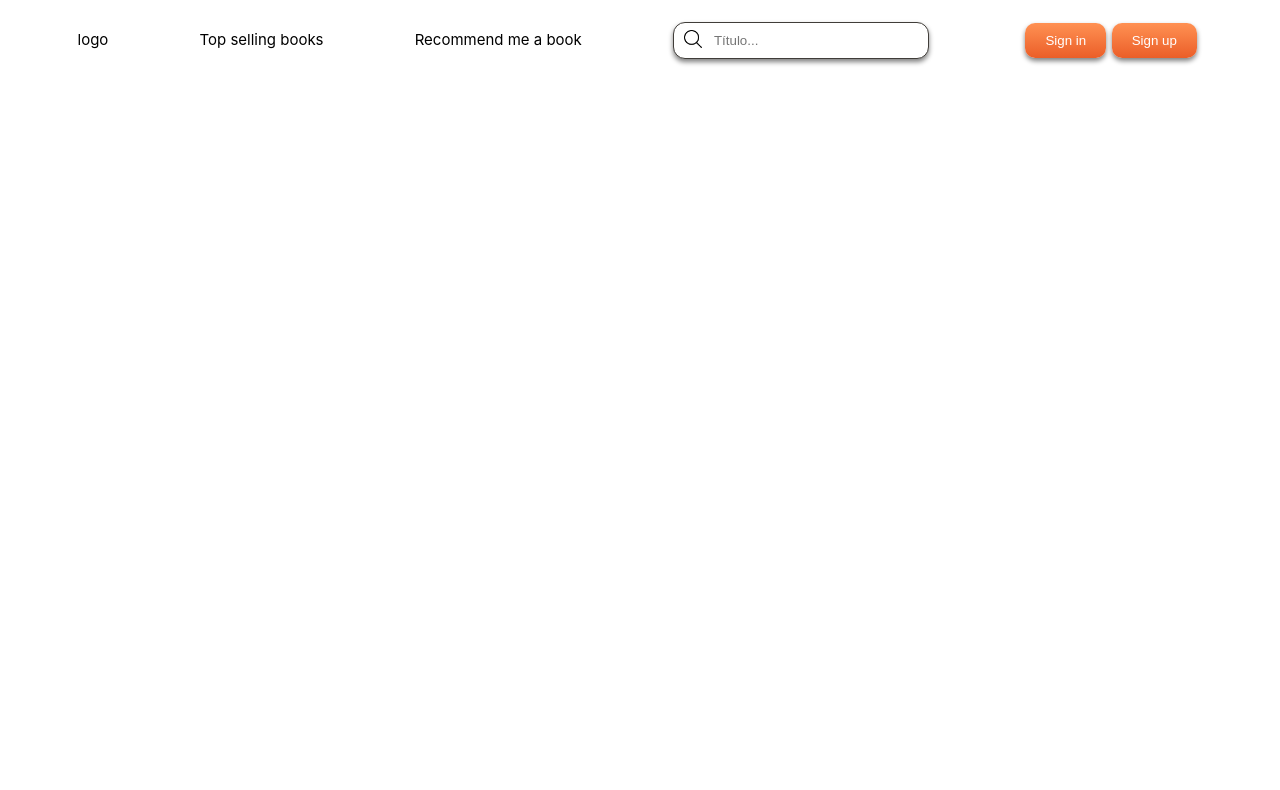
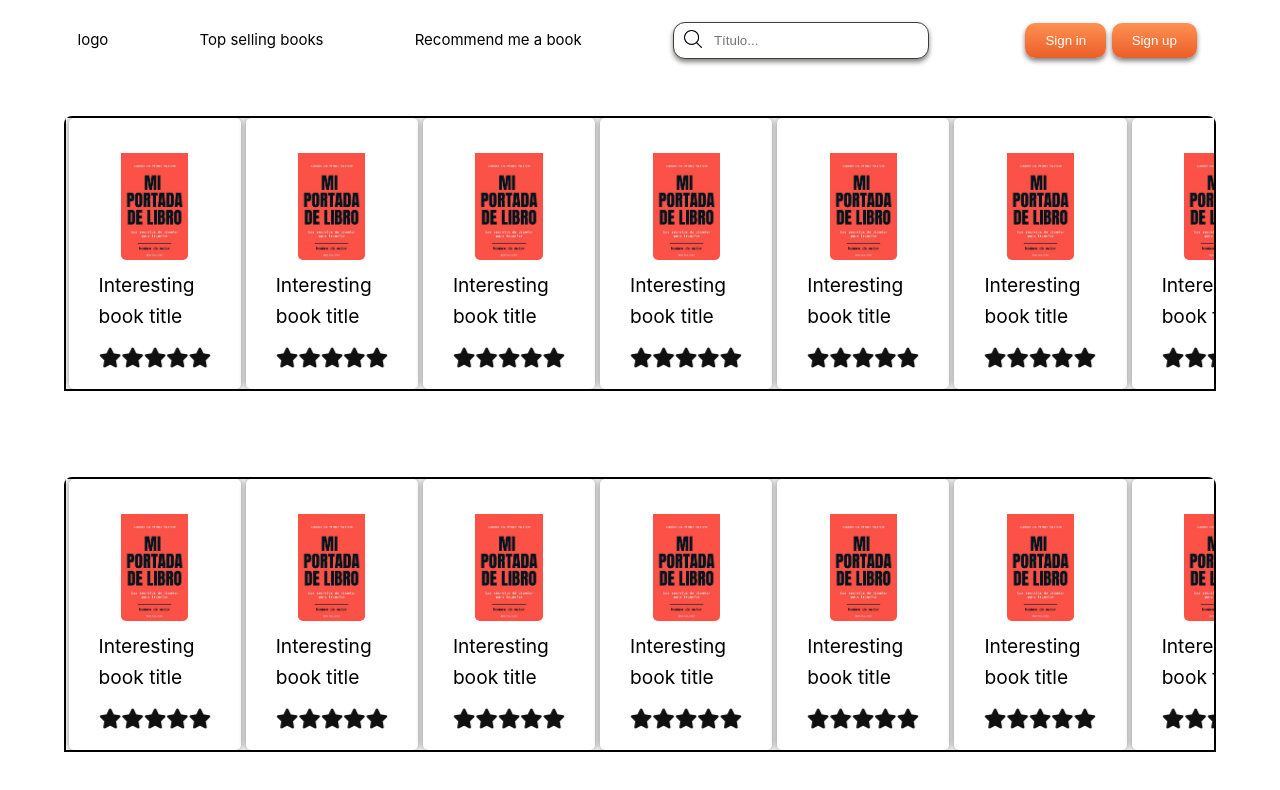
Before and after one commit to mgg709/BookWise, a Vue app in the folder frontend/bookwise-front/: page /selling in a window 1280 px wide. Shown: the top 790 px of the page. Built offline with nearby package versions, Linux system fonts and the light colour scheme.

Commit message:
Basic recommendation page

```diff
--- a/frontend/bookwise-front/src/router/index.js
+++ b/frontend/bookwise-front/src/router/index.js
@@ -16,6 +16,11 @@ const router = createRouter({
       // this generates a separate chunk (About.[hash].js) for this route
       // which is lazy-loaded when the route is visited.
       component: () => import('../views/AboutView.vue')
+    },
+    {
+      path: "/selling",
+      name: "selling",
+      component: () => import('../views/SellingView.vue')
     }
   ]
 })
--- /dev/null
+++ b/frontend/bookwise-front/src/views/SellingView.vue
@@ -0,0 +1,80 @@
+<script setup>
+import BookCard from '../components/BookCard.vue'
+</script>
+
+<template>
+  <h1>Top selling books</h1>
+  <div class="top-sellings-books">
+    <div class="layer-list">
+      <BookCard class="book"></BookCard>
+      <BookCard class="book"></BookCard>
+      <BookCard class="book"></BookCard>
+      <BookCard class="book"></BookCard>
+      <BookCard class="book"></BookCard>
+      <BookCard class="book"></BookCard>
+      <BookCard class="book"></BookCard>
+      <BookCard class="book"></BookCard>
+      <BookCard class="book"></BookCard>
+      <BookCard class="book"></BookCard>
+    </div>
+  </div>
+  <h1>Top best rated</h1>
+  <div class="top-best-rated">
+    <div class="layer-list">
+      <BookCard class="book"></BookCard>
+      <BookCard class="book"></BookCard>
+      <BookCard class="book"></BookCard>
+      <BookCard class="book"></BookCard>
+      <BookCard class="book"></BookCard>
+      <BookCard class="book"></BookCard>
+      <BookCard class="book"></BookCard>
+      <BookCard class="book"></BookCard>
+      <BookCard class="book"></BookCard>
+      <BookCard class="book"></BookCard>
+    </div>
+  </div>
+</template>
+
+  <style>
+  *{
+    margin:0;
+    padding: 0;
+    box-sizing: border-box;
+  }
+
+  template{
+    display: flex;
+    flex-wrap: wrap;
+    justify-content: center;
+    height: 100vh;
+  }
+
+  h1{
+    width: 88%;
+    color: white;
+  }
+
+  .top-sellings-books,
+  .top-best-rated{
+    width: 90%;
+    display: flex;
+    overflow: auto;
+    border-radius: 8px;
+    max-width: 1200px;
+    padding-bottom: 50px;
+  }
+
+  .layer-list{
+  max-height: 100x;
+  border: 2px solid;
+  display: flex;
+  overflow-x: auto;
+}
+
+.book{
+  margin-left: 2.5px;
+  margin-right: 2.5px;
+  padding: 15px 30px;
+}
+
+  </style>
```
